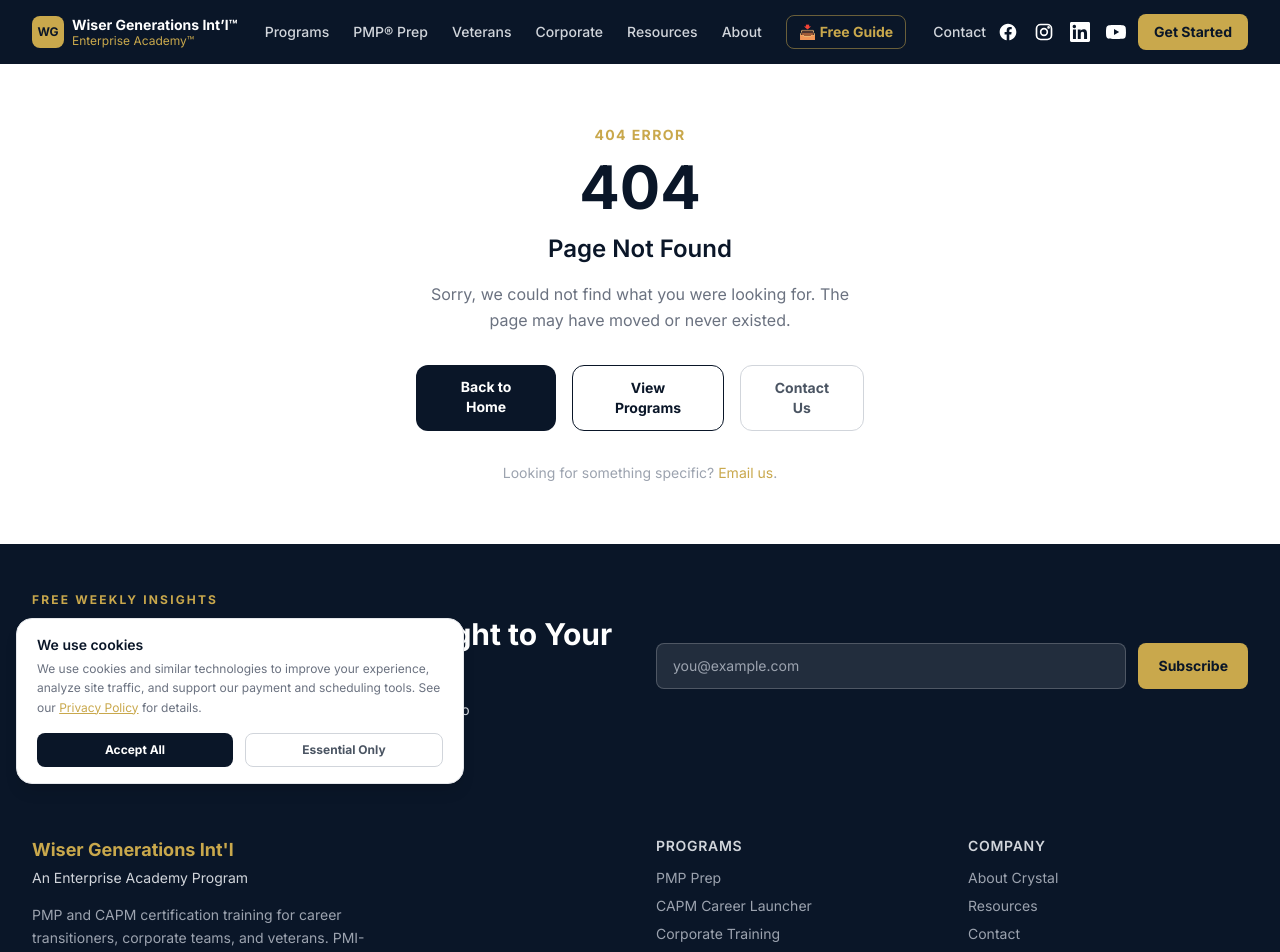
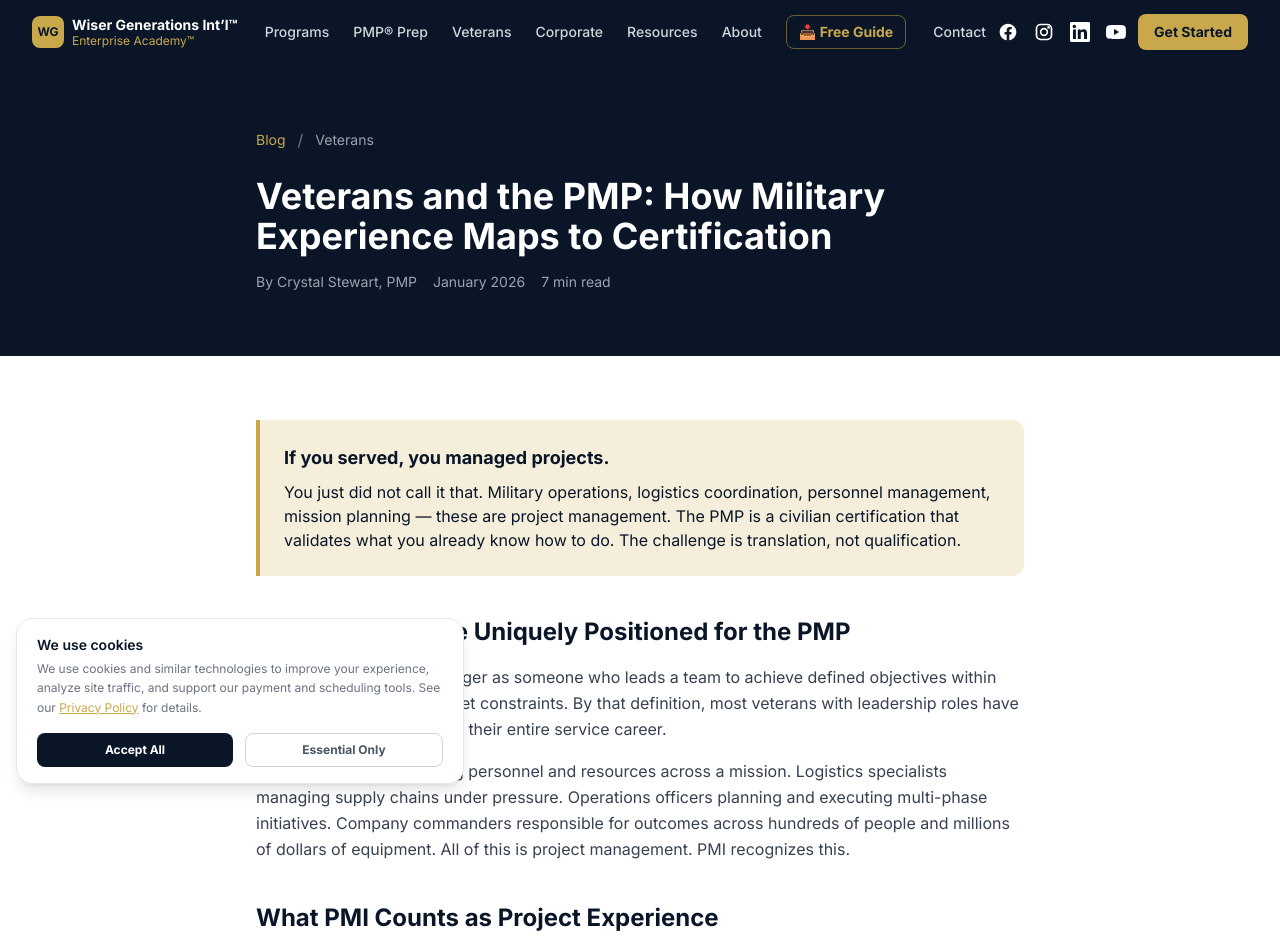
Before and after one commit to D4CGDBEMWS/wisergenerations-pmp, a Next.js app: page /blog/veterans-pmp-military-experience in a window 1280 px wide. Before the commit this address had no page. Shown: the top 952 px of the page. Built offline with nearby package versions, Linux system fonts and the light colour scheme.

Commit message:
Add Veterans PMP post detailing military experience
This page outlines how military experience translates to PMP certification eligibility, detailing project management skills veterans possess and providing guidance on documenting their experience.

```diff
--- /dev/null
+++ b/app/blog/veterans-pmp-military-experience/page.tsx
@@ -0,0 +1,140 @@
+import type { Metadata } from 'next'
+import Link from 'next/link'
+
+export const metadata: Metadata = {
+  title: 'Veterans and the PMP: How Military Experience Maps to Certification | Wiser Generations',
+  description: 'Military experience translates directly to PMP eligibility. Learn how to document your service for the PMI application, which roles qualify, and how the veteran cohort experience works.',
+}
+
+const CALENDLY = 'https://calendly.com/space4grace/15min'
+
+export default function VeteransPmpPost() {
+  return (
+    <main className="bg-white">
+      <section className="bg-navy text-white py-16 px-4">
+        <div className="max-w-3xl mx-auto">
+          <div className="flex items-center gap-3 mb-6">
+            <Link href="/blog" className="text-gold text-sm hover:underline">Blog</Link>
+            <span className="text-gray-500">/</span>
+            <span className="text-gray-400 text-sm">Veterans</span>
+          </div>
+          <h1 className="text-3xl md:text-4xl font-bold mb-4">
+            Veterans and the PMP: How Military Experience Maps to Certification
+          </h1>
+          <div className="flex items-center gap-4 text-gray-400 text-sm">
+            <span>By Crystal Stewart, PMP</span>
+            <span>January 2026</span>
+            <span>7 min read</span>
+          </div>
+        </div>
+      </section>
+
+      <article className="py-16 px-4">
+        <div className="max-w-3xl mx-auto">
+
+          <div className="bg-gold/20 border-l-4 border-gold rounded-r-xl p-6 mb-10">
+            <p className="font-bold text-navy text-lg mb-2">If you served, you managed projects.</p>
+            <p className="text-navy">
+              You just did not call it that. Military operations, logistics coordination, personnel management,
+              mission planning — these are project management. The PMP is a civilian certification that validates
+              what you already know how to do. The challenge is translation, not qualification.
+            </p>
+          </div>
+
+          <h2 className="text-2xl font-bold text-navy mt-10 mb-4">Why Veterans Are Uniquely Positioned for the PMP</h2>
+          <p className="text-gray-700 leading-relaxed mb-4">
+            PMI defines a project manager as someone who leads a team to achieve defined objectives within
+            scope, schedule, and budget constraints. By that definition, most veterans with leadership roles
+            have been managing projects for their entire service career.
+          </p>
+          <p className="text-gray-700 leading-relaxed mb-6">
+            Squad leaders coordinating personnel and resources across a mission. Logistics specialists
+            managing supply chains under pressure. Operations officers planning and executing multi-phase
+            initiatives. Company commanders responsible for outcomes across hundreds of people and millions
+            of dollars of equipment. All of this is project management. PMI recognizes this.
+          </p>
+
+          <h2 className="text-2xl font-bold text-navy mt-10 mb-4">What PMI Counts as Project Experience</h2>
+          <p className="text-gray-700 leading-relaxed mb-4">
+            To qualify for the PMP, you need 36 months of experience leading projects (with a four-year degree)
+            or 60 months (with a high school diploma). PMI evaluates this experience based on five criteria:
+            whether there was a defined objective, a team, defined start and end dates, budget management,
+            and cross-functional stakeholder coordination.
+          </p>
+          <p className="text-gray-700 leading-relaxed mb-4">
+            Military experience meets these criteria across almost every leadership role. The key is knowing
+            how to frame and document your experience in PMI language — which is where many veterans underestimate
+            what they have done.
+          </p>
+
+          <h2 className="text-2xl font-bold text-navy mt-10 mb-4">Translating Military Roles to PMI Language</h2>
+          <div className="space-y-4 mb-8">
+            {[
+              { military: 'Squad Leader / Team Leader', pm: 'Led cross-functional team to deliver defined operational objectives on schedule.' },
+              { military: 'Operations Officer / S3', pm: 'Planned and executed multi-phase projects involving personnel, equipment, and stakeholder coordination.' },
+              { military: 'Logistics / Supply Officer', pm: 'Managed procurement, supply chain, and resource allocation for projects across multiple units.' },
+              { military: 'Company / Battery Commander', pm: 'Directed project teams, managed budgets, and delivered outcomes for complex, multi-stakeholder initiatives.' },
+              { military: 'Program Manager / G6', pm: 'Led enterprise-scale programs with cross-functional dependencies, risk management, and executive reporting.' },
+            ].map((item) => (
+              <div key={item.military} className="bg-gray-50 rounded-lg p-4 border border-gray-200">
+                <div className="font-bold text-navy text-sm mb-1">{item.military}</div>
+                <div className="text-gray-600 text-sm">{item.pm}</div>
+              </div>
+            ))}
+          </div>
+          <p className="text-gray-700 leading-relaxed mb-6">
+            This is not fabrication — it is accurate translation. The experience is real.
+            The challenge is describing it in the language PMI uses to evaluate applications.
+            Crystal walks every veteran student through this process as part of the program.
+          </p>
+
+          <h2 className="text-2xl font-bold text-navy mt-10 mb-4">The Veteran Cohort Advantage</h2>
+          <p className="text-gray-700 leading-relaxed mb-4">
+            Wiser Generations runs veteran-specific cohorts where you train alongside fellow veterans
+            and service members. This matters more than it might seem at first.
+          </p>
+          <p className="text-gray-700 leading-relaxed mb-6">
+            When you study alongside people who share your background, the examples land differently.
+            The case studies resonate. The vocabulary clicks faster. You are not spending cognitive energy
+            translating civilian PM scenarios into something recognizable — you are applying the frameworks
+            to situations you have actually lived.
+          </p>
+
+          <h2 className="text-2xl font-bold text-navy mt-10 mb-4">Funding Options for Veterans</h2>
+          <p className="text-gray-700 leading-relaxed mb-4">
+            Veterans have access to multiple funding pathways for PM certification prep.
+            Employer tuition assistance is common for veterans in the federal contracting space.
+            Some veterans explore VET TEC for tech-adjacent training programs.
+            The veteran discount at Wiser Generations brings program tuition to $797 — making it
+            one of the most accessible PMP prep options available.
+          </p>
+          <p className="text-gray-700 leading-relaxed mb-6">
+            Crystal discusses all available funding options on the free strategy call.
+            She does not make assumptions about what you have access to — she asks, and helps you find the right path.
+          </p>
+
+          <div className="bg-navy text-white rounded-2xl p-8 mt-10">
+            <div className="text-2xl mb-3">🎖️</div>
+            <h3 className="text-xl font-bold mb-4">Built for Veterans, by Someone Who Has Been There</h3>
+            <p className="text-gray-300 mb-6">
+              Crystal Stewart is a U.S. Army veteran. She has walked the transition from military to civilian PM career.
+              The veteran program is designed by someone who understands your background — not someone guessing at it.
+              Book a free call to talk about your path.
+            </p>
+            <div className="flex flex-col sm:flex-row gap-4">
+              <a href={CALENDLY} target="_blank" rel="noopener noreferrer"
+                className="bg-gold text-navy font-bold px-6 py-3 rounded-lg hover:bg-yellow-400 transition-colors text-center">
+                Book a Free Call
+              </a>
+              <Link href="/veterans"
+                className="border border-white text-white font-semibold px-6 py-3 rounded-lg hover:bg-white hover:text-navy transition-colors text-center">
+                Veterans Program
+              </Link>
+            </div>
+          </div>
+
+        </div>
+      </article>
+    </main>
+  )
+}
```
